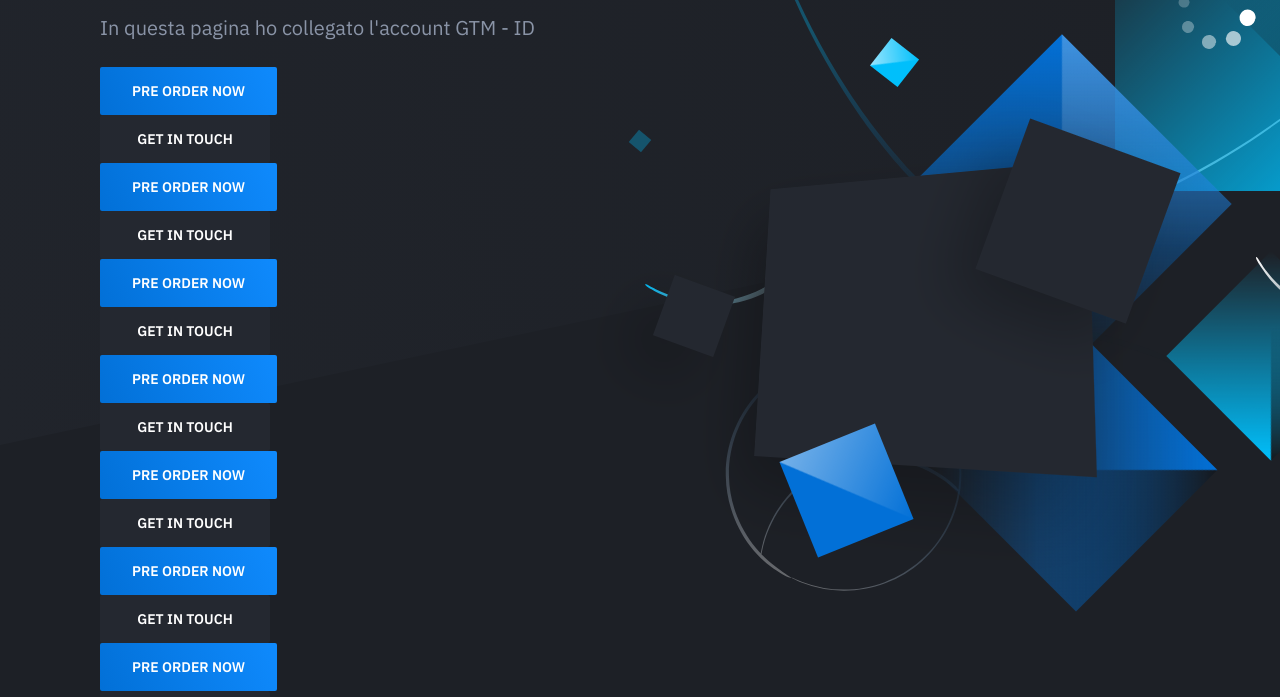
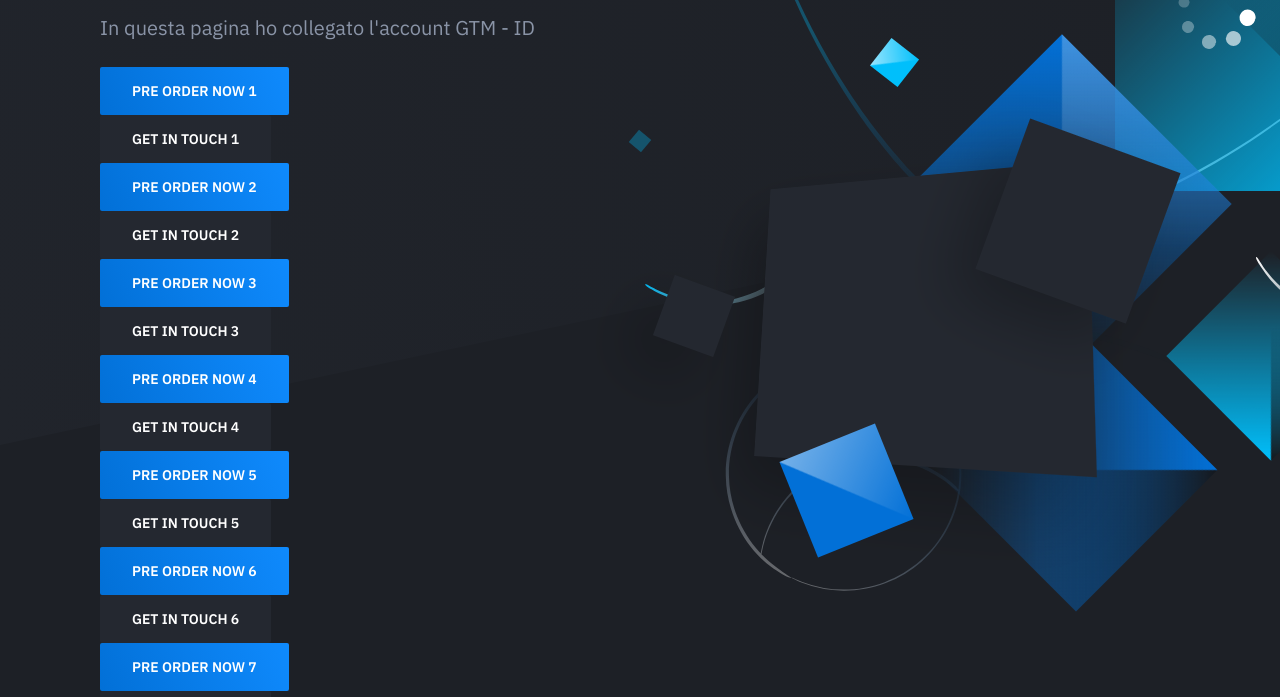
Before and after one commit to Gae2297/sito2, a plain HTML site: page index.html in a window 1280 px wide. Shown: the part 255-952 px from the top of the page. Drawn offline with nearby package versions, Linux system fonts and the light colour scheme.

Commit message:
inserimento numeri

```diff
--- a/index.html
+++ b/index.html
@@ -40,13 +40,13 @@
 						<div class="hero-copy">
 	                        <h1 class="hero-title mt-0">Landing Page2 -  GTM LP2</h1>
 	                        <p class="hero-paragraph">In questa pagina ho collegato l'account GTM - ID</p>
-	                        <div class="hero-cta"><a class="button button-primary" href="preorder.html">Pre order now</a> <br> <a class="button" href="#">Get in touch</a></div>
-                            <div class="hero-cta"><a class="button button-primary" href="preorder.html">Pre order now</a> <br> <a class="button" href="#">Get in touch</a></div>
-                            <div class="hero-cta"><a class="button button-primary" href="preorder.html">Pre order now</a> <br> <a class="button" href="#">Get in touch</a></div>
-                            <div class="hero-cta"><a class="button button-primary" href="preorder.html">Pre order now</a> <br> <a class="button" href="#">Get in touch</a></div>
-                            <div class="hero-cta"><a class="button button-primary" href="preorder.html">Pre order now</a> <br> <a class="button" href="#">Get in touch</a></div>
-                            <div class="hero-cta"><a class="button button-primary" href="preorder.html">Pre order now</a> <br> <a class="button" href="#">Get in touch</a></div>
-                            <div class="hero-cta"><a class="button button-primary" href="preorder.html">Pre order now</a> <br> <a class="button" href="#">Get in touch</a></div>
+	                        <div class="hero-cta"><a class="button button-primary" href="preorder.html">Pre order now 1</a> <br> <a class="button" href="#">Get in touch 1</a></div>
+                            <div class="hero-cta"><a class="button button-primary" href="preorder.html">Pre order now 2</a> <br> <a class="button" href="#">Get in touch 2</a></div>
+                            <div class="hero-cta"><a class="button button-primary" href="preorder.html">Pre order now 3</a> <br> <a class="button" href="#">Get in touch 3</a></div>
+                            <div class="hero-cta"><a class="button button-primary" href="preorder.html">Pre order now 4</a> <br> <a class="button" href="#">Get in touch 4</a></div>
+                            <div class="hero-cta"><a class="button button-primary" href="preorder.html">Pre order now 5</a> <br> <a class="button" href="#">Get in touch 5</a></div>
+                            <div class="hero-cta"><a class="button button-primary" href="preorder.html">Pre order now 6</a> <br> <a class="button" href="#">Get in touch 6</a></div>
+                            <div class="hero-cta"><a class="button button-primary" href="preorder.html">Pre order now 7</a> <br> <a class="button" href="#">Get in touch 7</a></div>
 
 						</div>
 						<div class="hero-figure anime-element">
```
